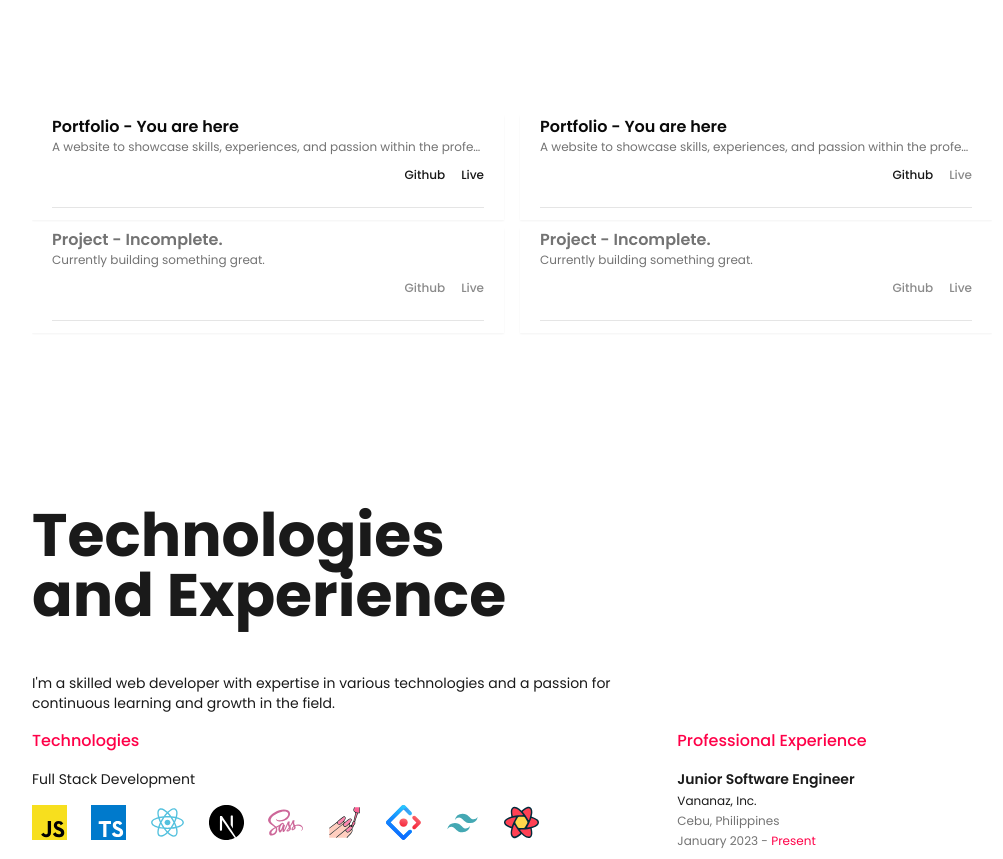
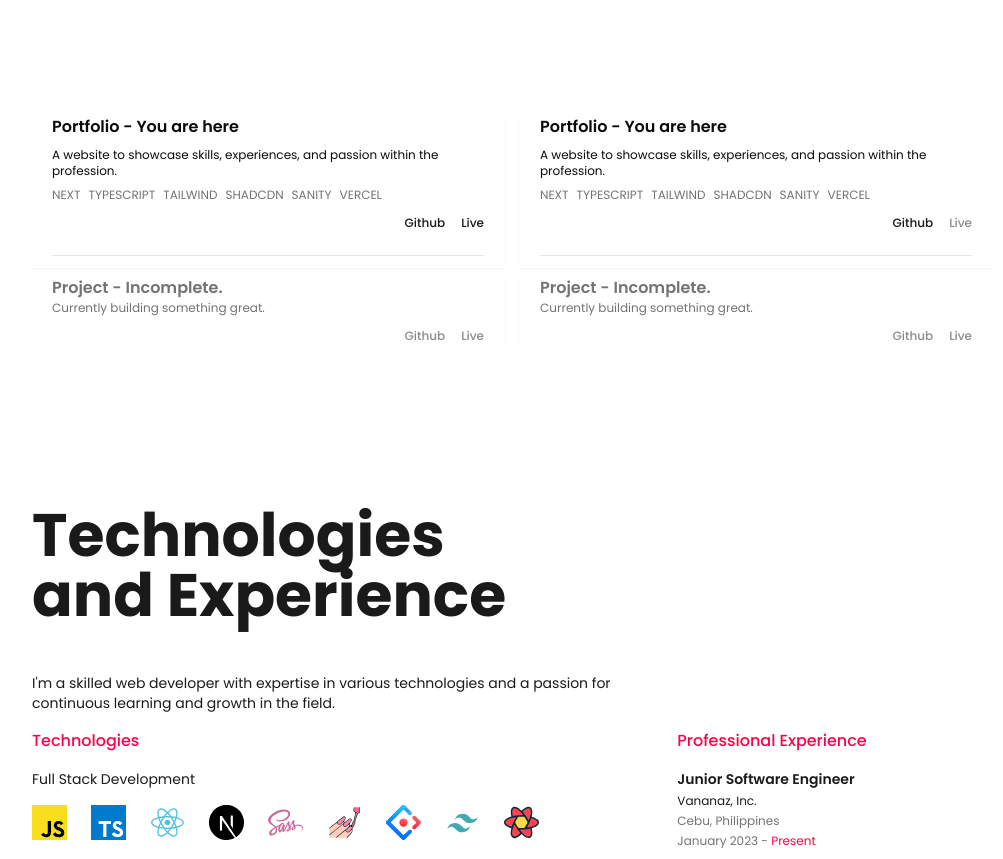
Before and after one commit to jhonangelob/portfolio-v3, a Next.js app: page / in a window 1280 px wide. Shown: the part 1355-2214 px from the top of the page, without its empty margins (128-1131 px from the left). Built offline with nearby package versions, Linux system fonts and the light colour scheme.

Commit message:
add technolgies on project card

```diff
--- a/src/components/Projects/ProjectCard.tsx
+++ b/src/components/Projects/ProjectCard.tsx
@@ -3,29 +3,25 @@ import Link from 'next/link';
 import { Card } from '../ui/card';
 import { Button } from '../ui/button';
 import { Separator } from '../ui/separator';
-
-type ProjectProps = {
-  title: string;
-  subtitle: string;
-  description: string;
-  repository: string;
-  link: string;
-};
+import { Project } from '@/types/projects';
 
 type ProjectCardProps = {
-  project: ProjectProps;
+  project: Project;
 };
 
 const ProjectCard = ({ project }: ProjectCardProps): React.ReactElement => {
   return (
     <Card className='w-full border-0 bg-background rounded-none flex-col px-2 md:px-5'>
-      <div>
+      <div className='flex flex-col gap-2'>
         <p className='text-md font-semibold'>
           {project.title} {project.subtitle && `- ${project.subtitle}`}
         </p>
-        <p className='text-xs truncate text-muted-foreground'>
-          {project.description}
-        </p>
+        <p className='text-xs '>{project.description}</p>
+        <div className='flex flex-row gap-2 flex-wrap text-xs uppercase text-muted-foreground'>
+          {project.technologies.map((item, index) => (
+            <p key={index}>{item}</p>
+          ))}
+        </div>
       </div>
       <div className='flex flex-row justify-end space-x-4'>
         {project.repository ? (
--- a/src/constants/projects.ts
+++ b/src/constants/projects.ts
@@ -8,6 +8,14 @@ export const projects: Projects = [
       'A website to showcase skills, experiences, and passion within the profession.',
     repository: 'https://github.com/jhonangelob/portfolio-v3',
     link: 'portfolio-v3-delta-opal.vercel.app',
+    technologies: [
+      'next',
+      'typescript',
+      'tailwind',
+      'shadcdn',
+      'sanity',
+      'vercel',
+    ],
   },
   {
     title: 'Portfolio',
@@ -16,5 +24,13 @@ export const projects: Projects = [
       'A website to showcase skills, experiences, and passion within the profession.',
     repository: 'https://github.com/jhonangelob/portfolio-v3',
     link: '',
+    technologies: [
+      'next',
+      'typescript',
+      'tailwind',
+      'shadcdn',
+      'sanity',
+      'vercel',
+    ],
   },
 ];
--- a/src/types/projects.ts
+++ b/src/types/projects.ts
@@ -4,6 +4,7 @@ export type Project = {
   description: string;
   repository: string;
   link: string;
+  technologies: string[];
 };
 
 export type Projects = Project[];
```
